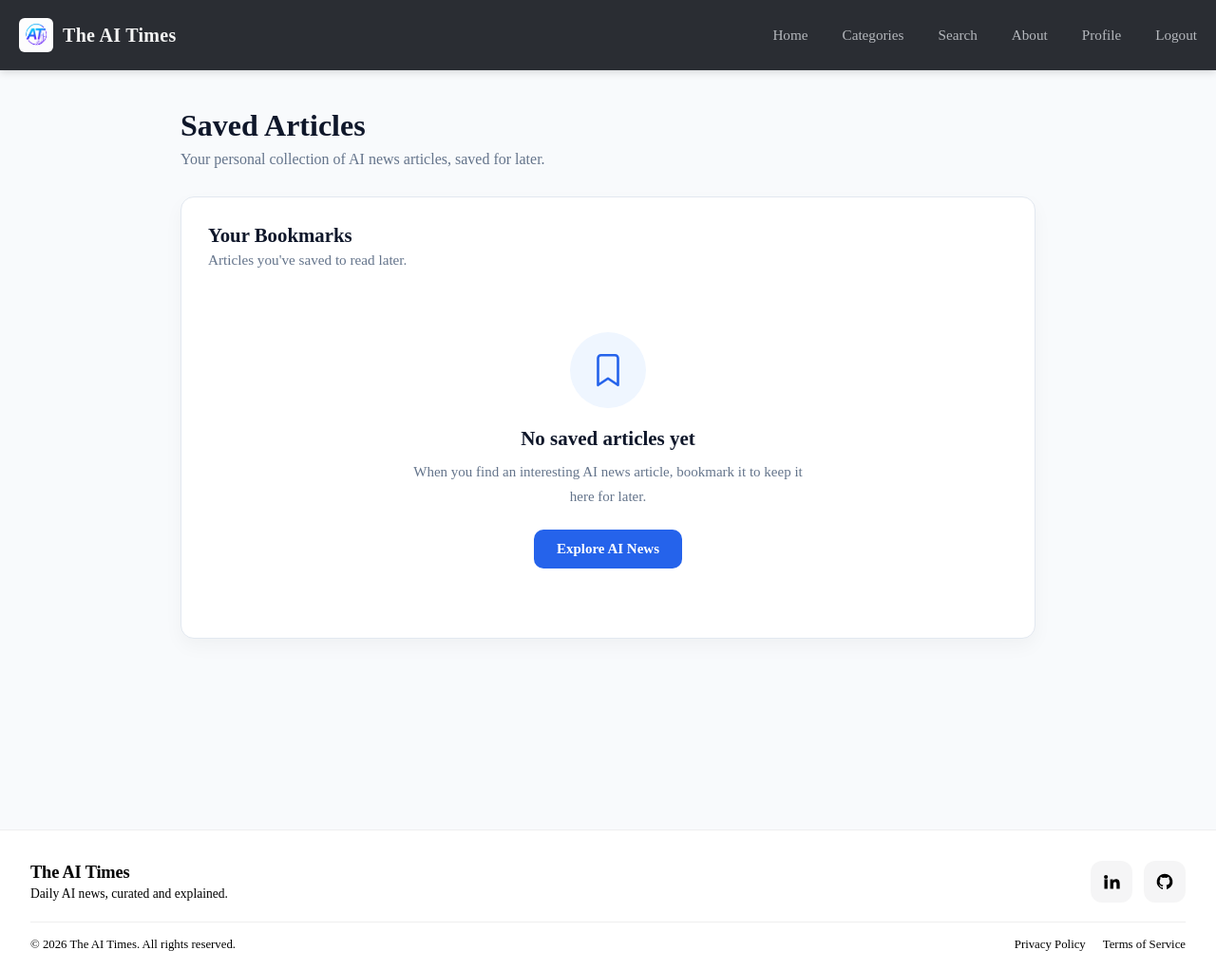
After one commit to rathodmilandipsinh-ui/The-AI-times, a Flask app: page /user/saved-articles in a window 1280 px wide. The commit adds this page. Shown: the whole page at 95% size. Run offline with Flask 3, Linux system fonts and the light colour scheme; the visitor is signed in with stand-in values (Sample User, id 1); tables that the repository leaves empty hold one stand-in row (values such as "Sample post").

Commit message:
Saved Article page added

```diff
--- a/app.py
+++ b/app.py
@@ -1,4 +1,4 @@
-from flask import Flask, render_template, request
+from flask import Flask, render_template, request,session
 import os
 
 from sqlalchemy import or_
@@ -9,6 +9,7 @@ from routes.auth import auth
 from routes.user import user
 from routes.saved_news import saved_news
 from models.article import Article
+from models.user import User
 from apscheduler.schedulers.background import BackgroundScheduler
 from services.news_service import fetch_and_store_articles
 from datetime import datetime
@@ -52,12 +53,17 @@ def home():
 
     articles = articles[:60]
 
+    user = session.get("user_id")
+    current_user = User.query.filter_by(id=user).first()
+    saved_articles = current_user.saved_articles or []
+
     return render_template(
         "home.html",
         articles=articles,
         interests=get_interests(),
         selected_category=category,
-        q=q
+        q=q,
+        saved_articles=saved_articles
     )
 
 
@@ -98,7 +104,7 @@ if __name__ == "__main__":
         hours=24,
         next_run_time=datetime.now()
     )
-    scheduler.start()
+    # scheduler.start()
 
     # app.run(
     #     host="0.0.0.0",
--- a/routes/user.py
+++ b/routes/user.py
@@ -1,6 +1,7 @@
 from flask import Blueprint,render_template,session,redirect,url_for,request,flash
 
 from models.user import User
+from models.article import Article
 from utils.auth import login_required
 from data.data import get_interests
 from services.user_service import update_user
@@ -12,15 +13,19 @@ user = Blueprint("user",__name__)
 def profile():
     user = session.get("user_id")
     current_user = User.query.filter_by(id=user).first()
+    user_interest_ids = current_user.interests
+    saved_articles = current_user.saved_articles
 
-    user_interest_ids = current_user.interests
+    latest_saved = Article.query.filter_by(id=saved_articles[-1]).first()
 
 
     interests = get_interests()
     return render_template("user/profile.html",
                            current_user=current_user,
                            interests=interests,
-                           user_interest_ids=user_interest_ids)
+                           user_interest_ids=user_interest_ids,
+                           saved_count=len(saved_articles),
+                           latest_saved=latest_saved)
 
 
 @user.route("/user/update-interests",methods=["POST"])
@@ -32,3 +37,19 @@ def update_user_route():
 
     flash(msg,"success")
     return redirect(url_for("user.profile"))
+
+@user.route("/user/saved-articles")
+def saved_articles():
+    user = session.get("user_id")
+    current_user = User.query.filter_by(id=user).first()
+    saved_articles = current_user.saved_articles or []
+
+    if user:
+
+        articles = Article.query.filter(
+            Article.id.in_(saved_articles)
+        ).all()
+    else:
+        articles = []
+
+    return render_template("user/saved-articles.html",articles=articles)
--- /dev/null
+++ b/static/css/saved-articles.css
@@ -0,0 +1,214 @@
+/* ==========================
+   Saved Articles
+========================== */
+
+.saved-articles-list {
+    display: flex;
+    flex-direction: column;
+    gap: 20px;
+}
+
+.saved-article-item {
+    display: flex;
+    gap: 20px;
+    padding: 18px;
+    border: 1px solid #e2e8f0;
+    border-radius: 12px;
+    background: #fff;
+    transition: border-color .25s, box-shadow .25s;
+}
+
+.saved-article-item:hover {
+    border-color: #cbd5e1;
+    box-shadow: 0 5px 15px rgba(15, 23, 42, .05);
+}
+
+/* Image */
+
+.saved-article-image {
+    display: block;
+    flex: 0 0 190px;
+    height: 135px;
+    overflow: hidden;
+    border-radius: 9px;
+    background: #eef2ff;
+}
+
+.saved-article-image img {
+    width: 100%;
+    height: 100%;
+    display: block;
+    object-fit: cover;
+}
+
+/* Content */
+
+.saved-article-content {
+    flex: 1;
+    min-width: 0;
+}
+
+.saved-article-source {
+    display: inline-block;
+    margin-bottom: 8px;
+    color: #4f46e5;
+    font-size: 12px;
+    font-weight: 700;
+    text-transform: uppercase;
+    letter-spacing: .4px;
+}
+
+.saved-article-title {
+    margin-bottom: 9px;
+    font-size: 18px;
+    line-height: 1.45;
+    font-weight: 650;
+}
+
+.saved-article-title a {
+    color: #0f172a;
+    text-decoration: none;
+    transition: color .2s;
+}
+
+.saved-article-title a:hover {
+    color: #2563eb;
+}
+
+.saved-article-description {
+    margin-bottom: 12px;
+    color: #64748b;
+    font-size: 14px;
+    line-height: 1.65;
+    display: -webkit-box;
+    -webkit-line-clamp: 3;
+    -webkit-box-orient: vertical;
+    overflow: hidden;
+}
+
+.saved-article-meta {
+    margin-bottom: 14px;
+    color: #64748b;
+    font-size: 13px;
+}
+
+/* Actions */
+
+.saved-article-actions {
+    display: flex;
+    align-items: center;
+    flex-wrap: wrap;
+    gap: 12px;
+}
+
+.read-article-btn {
+    gap: 8px;
+    padding: 10px 16px;
+    font-size: 14px;
+}
+
+.remove-saved-form {
+    margin: 0;
+}
+
+.remove-saved-btn {
+    display: inline-flex;
+    align-items: center;
+    justify-content: center;
+    gap: 7px;
+    padding: 9px 12px;
+    border: 1px solid #e2e8f0;
+    border-radius: 9px;
+    background: #fff;
+    color: #64748b;
+    font-family: inherit;
+    font-size: 14px;
+    cursor: pointer;
+    transition: .2s;
+}
+
+.remove-saved-btn:hover {
+    color: #dc2626;
+    border-color: #fecaca;
+    background: #fef2f2;
+}
+
+/* Empty State */
+
+.saved-articles-empty {
+    display: flex;
+    flex-direction: column;
+    align-items: center;
+    text-align: center;
+    padding: 45px 20px;
+}
+
+.empty-bookmark-icon {
+    display: flex;
+    align-items: center;
+    justify-content: center;
+    width: 80px;
+    height: 80px;
+    margin-bottom: 20px;
+    border-radius: 50%;
+    background: #eff6ff;
+    color: #2563eb;
+}
+
+.saved-articles-empty h3 {
+    margin-bottom: 10px;
+    color: #0f172a;
+    font-size: 21px;
+}
+
+.saved-articles-empty p {
+    max-width: 420px;
+    margin-bottom: 22px;
+    color: #64748b;
+    font-size: 15px;
+    line-height: 1.7;
+}
+
+.browse-articles-btn {
+    padding: 12px 20px;
+}
+
+/* Responsive */
+
+@media (max-width: 768px) {
+    .saved-article-item {
+        flex-direction: column;
+        gap: 16px;
+        padding: 15px;
+    }
+
+    .saved-article-image {
+        flex-basis: auto;
+        width: 100%;
+        height: 200px;
+    }
+
+    .saved-article-title {
+        font-size: 17px;
+    }
+
+    .saved-article-actions {
+        gap: 10px;
+    }
+}
+
+@media (max-width: 420px) {
+    .saved-article-image {
+        height: 170px;
+    }
+
+    .saved-article-actions {
+        align-items: stretch;
+        flex-direction: column;
+    }
+
+    .read-article-btn,
+    .remove-saved-btn {
+        width: 100%;
+    }
+}
--- a/templates/user/profile.html
+++ b/templates/user/profile.html
@@ -96,7 +96,7 @@ Profile & Preferences
         <div class="card">
 
             <div class="card-header">
-                <h2>Saved News</h2>
+                <h2>Saved Articles</h2>
             </div>
 
             <div class="saved-news">
@@ -122,7 +122,7 @@ Profile & Preferences
 
                 {% endif %}
 
-                <a href="" class="btn-secondary">
+                <a href="{{ url_for('user.saved_articles' ) }}" class="btn-secondary">
                     View Saved News
                 </a>
 
--- /dev/null
+++ b/templates/user/saved-articles.html
@@ -0,0 +1,136 @@
+{% extends "base/base.html" %}
+
+{% block title %}Saved Articles - The AI Times{% endblock %}
+
+{% block content %}
+<link rel="stylesheet" href="{{ url_for('static',filename='css/saved-articles.css' ) }}">
+<link rel="stylesheet" href="{{ url_for('static', filename='css/profile.css') }}">
+<section class="profile-section saved-articles-section">
+    <div class="profile-container">
+
+        <!-- Page Header -->
+        <div class="page-header">
+            <h1>Saved Articles</h1>
+            <p>Your personal collection of AI news articles, saved for later.</p>
+        </div>
+
+        <!-- Saved Articles Card -->
+        <div class="card">
+
+            <div class="card-header">
+                <h2>Your Bookmarks</h2>
+                <p>Articles you've saved to read later.</p>
+            </div>
+
+            {% if articles %}
+            <div class="saved-articles-list">
+
+                {% for article in articles %}
+                <article class="saved-article-item">
+
+                    <!-- Article Image -->
+                    <a href="{{ article.url }}" class="saved-article-image" target="_blank" rel="noopener noreferrer">
+
+                        <img src="{{ article.image_url or url_for('static', filename='images/news/placeholder.jpg') }}"
+                            alt="" loading="lazy">
+                    </a>
+
+                    <!-- Article Details -->
+                    <div class="saved-article-content">
+
+                        <span class="saved-article-source">
+                            {{ article.source or "AI News" }}
+                        </span>
+
+                        <h3 class="saved-article-title">
+                            <a href="{{ article.url }}" target="_blank" rel="noopener noreferrer">
+                                {{ article.title }}
+                            </a>
+                        </h3>
+
+                        {% if article.description %}
+                        <p class="saved-article-description">
+                            {{ article.description }}
+                        </p>
+                        {% endif %}
+
+                        <div class="saved-article-meta">
+                            {% if article.published_at %}
+                            <span>
+                                {{ article.published_at.strftime('%b %d, %Y') }}
+                            </span>
+                            {% endif %}
+                        </div>
+
+                        <!-- Actions -->
+                        <div class="saved-article-actions">
+
+                            <a href="{{ article.url }}" target="_blank" rel="noopener noreferrer"
+                                class="btn-primary read-article-btn">
+                                Read Article
+                                <span aria-hidden="true">&rarr;</span>
+                            </a>
+
+                            <form action="{{ url_for('saved_news.remove_article', article_id=article.id) }}"
+                                method="POST" class="remove-saved-form">
+
+
+                                <button type="submit" class="remove-saved-btn" title="Remove from saved articles"
+                                    aria-label="Remove {{ article.title }} from saved articles">
+
+                                    <svg xmlns="http://www.w3.org/2000/svg" width="20" height="20" viewBox="0 0 24 24"
+                                        fill="none" stroke="currentColor" stroke-width="1.8" stroke-linecap="round"
+                                        stroke-linejoin="round" aria-hidden="true">
+                                        <path d="M3 6h18" />
+                                        <path d="M8 6V4h8v2" />
+                                        <path d="m19 6-1 14H6L5 6" />
+                                        <path d="M10 11v5" />
+                                        <path d="M14 11v5" />
+                                    </svg>
+
+                                    <span>Remove</span>
+                                </button>
+                            </form>
+
+                        </div>
+                    </div>
+
+                </article>
+                {% endfor %}
+
+            </div>
+
+            {% else %}
+
+            <!-- Empty State -->
+            <div class="saved-articles-empty">
+
+                <div class="empty-bookmark-icon">
+                    <svg xmlns="http://www.w3.org/2000/svg" width="42" height="42" viewBox="0 0 24 24" fill="none"
+                        stroke="currentColor" stroke-width="1.5" stroke-linecap="round" stroke-linejoin="round"
+                        aria-hidden="true">
+                        <path d="M6 4.75A1.75 1.75 0 0 1 7.75 3h8.5A1.75 1.75 0 0 1 18 4.75V21l-6-4-6 4V4.75Z" />
+                    </svg>
+                </div>
+
+                <h3>No saved articles yet</h3>
+
+                <p>
+                    When you find an interesting AI news article,
+                    bookmark it to keep it here for later.
+                </p>
+
+                <a href="{{ url_for('home') }}" class="btn-primary browse-articles-btn">
+                    Explore AI News
+                </a>
+
+            </div>
+
+            {% endif %}
+
+        </div>
+
+    </div>
+</section>
+
+{% endblock %}
```
Also changed, not shown: routes/saved_news.py (+79 -20 lines), static/js/save-article.js (+69 -20 lines), templates/home.html (+25 -9 lines), static/images/placeholder.png (added), static/images/saved.svg (added).
